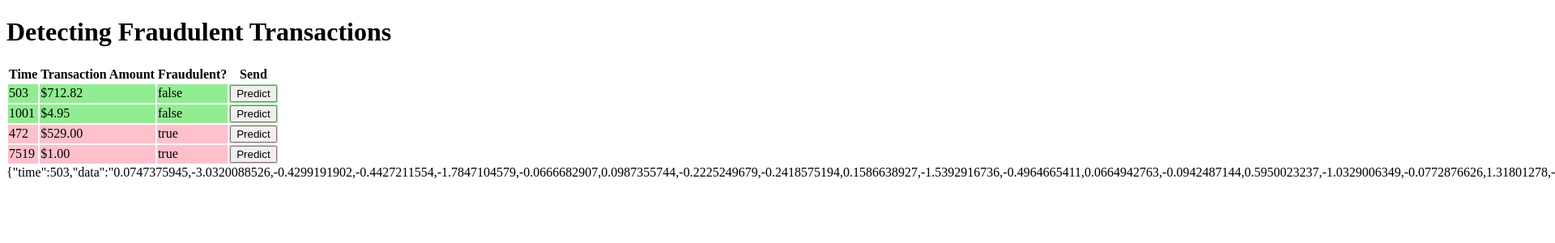
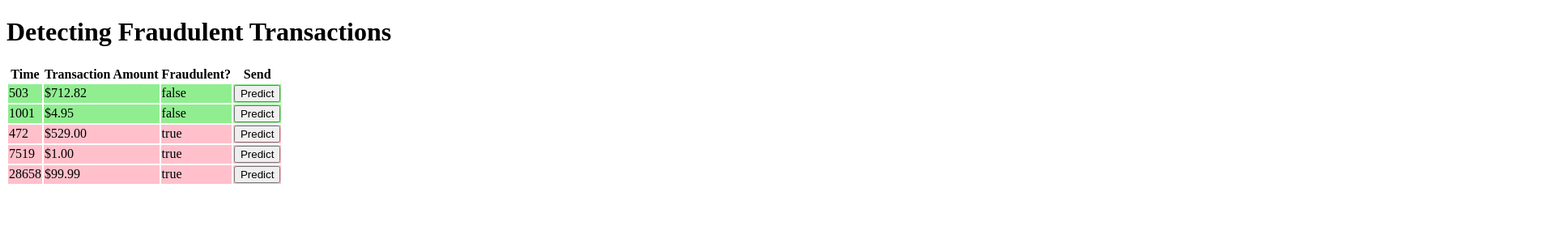
Before and after one commit to aotran/codefest-machine-learning-angular-front, an Angular app: page / in a window 1280 px wide. Shown: the top 300 px of the page at 81% size, 1920 px wide, since content can reach past the window. Built offline with nearby package versions, Linux system fonts and the light colour scheme.

Commit message:
added selection style to datapoint and more datapoints

```diff
--- a/src/app/data-table/data-table.component.css
+++ b/src/app/data-table/data-table.component.css
@@ -4,3 +4,7 @@
 .valid {
     background-color: lightgreen;
 }
+.selected {
+    border: 1px solid black;
+    text-decoration: underline;
+}
--- a/src/app/data-table/data-table.component.html
+++ b/src/app/data-table/data-table.component.html
@@ -7,11 +7,11 @@
     </tr>
     <tbody>
         <tr *ngFor="let point of datapoints" [ngClass]="point.fraudClass ? 'fraud' : 'valid'">
-            <td>{{point.time}}</td>
-            <td>{{point.amount | currency:'USD'}}</td>
-            <td>{{point.fraudClass}}</td>
-            <td><button (click)="sendData(point)">Predict</button></td>
+            <td [class.selected]="point === selectedPoint">{{point.time}}</td>
+            <td [class.selected]="point === selectedPoint">{{point.amount | currency:'USD'}}</td>
+            <td [class.selected]="point === selectedPoint">{{point.fraudClass}}</td>
+            <td [class.selected]="point === selectedPoint"><button (click)="sendData(point)">Predict</button></td>
         </tr>
     </tbody>
 </table>
-<div>{{prediction}}</div>
+<div *ngIf="prediction">Sagemaker model predicts this datapoint to be: {{prediction}}</div>
--- a/src/app/data-table/data-table.component.ts
+++ b/src/app/data-table/data-table.component.ts
@@ -11,7 +11,8 @@ import { FetchApiService } from '../fetch-api.service';
 export class DataTableComponent implements OnInit {
 
   datapoints = DATA;
-  prediction: string = JSON.stringify(DATA[0]);
+  prediction?: string;
+  selectedPoint?: DataPoint;
 
   constructor(private fetchApi: FetchApiService) { }
 
@@ -19,6 +20,7 @@ export class DataTableComponent implements OnInit {
   }
 
   sendData(point: DataPoint) {
+    this.selectedPoint = point;
     //conversion to object format
     let convertedPoint = {data: ''};
     convertedPoint.data += point.time + ",";
--- a/src/app/mock-data.ts
+++ b/src/app/mock-data.ts
@@ -4,5 +4,6 @@ export const DATA: DataPoint[] = [
   {time: 503.0, data: "0.0747375945,-3.0320088526,-0.4299191902,-0.4427211554,-1.7847104579,-0.0666682907,0.0987355744,-0.2225249679,-0.2418575194,0.1586638927,-1.5392916736,-0.4964665411,0.0664942763,-0.0942487144,0.5950023237,-1.0329006349,-0.0772876626,1.31801278,-0.3909271928,0.9678686614,-0.0789272087,-1.2472417073,-0.6204017526,-0.3685448487,-0.0733586127,1.296834824,-0.1927596811,0.1214402647", amount: 712.82, fraudClass: false},
   {time: 1001.0, data: "-0.6769908959,1.2016834546,1.5944767939,-0.0034371342,-0.2691850081,-1.1135402245,0.6880849422,-0.0740975638,-0.2146807267,-0.0001551134,-0.0952284333,0.0330933647,-0.0923705635,0.1048146241,0.8483401916,0.0865294804,-0.2795451127,-0.4677517125,-0.1378753827,0.2029988837,-0.2397238026,-0.56306139,0.0240605683,0.6877439623,-0.189759346,0.0561535027,0.3772420122,0.1815333458", amount: 4.95, fraudClass: false},
   {time: 472.0, data: "-3.043540624,-3.1573071209,1.08846278,2.2886436184,1.3598051297,-1.064822523,0.3255742662,-0.0677936532,-0.2709528362,-0.8385865646,-0.4145754483,-0.5031408596,0.6765015446,-1.6920289331,2.0006348391,0.6667796959,0.5997174138,1.7253210075,0.2833448301,2.1023387926,0.6616959248,0.435477209,1.3759657425,-0.2938031527,0.2797980318,-0.1453617148,-0.2527731225,0.0357642252", amount: 529.0, fraudClass: true},
-  {time: 7519.0, data: "1.2342350461,3.0197404207,-4.3045968848,4.7327951304,3.6242008306,-1.3577456632,1.7134449879,-0.4963584871,-1.2828578204,-2.4474692551,2.101343865,-4.6096283906,1.4643776248,-6.0793371931,-0.3392373727,2.5818509538,6.7393843848,3.0424931783,-2.7218531222,0.0090608364,-0.3790683071,-0.7041810322,-0.6568047563,-1.6326529569,1.4889014484,0.5667972735,-0.0100162235,0.1467927349", amount: 1.0, fraudClass: true}
+  {time: 7519.0, data: "1.2342350461,3.0197404207,-4.3045968848,4.7327951304,3.6242008306,-1.3577456632,1.7134449879,-0.4963584871,-1.2828578204,-2.4474692551,2.101343865,-4.6096283906,1.4643776248,-6.0793371931,-0.3392373727,2.5818509538,6.7393843848,3.0424931783,-2.7218531222,0.0090608364,-0.3790683071,-0.7041810322,-0.6568047563,-1.6326529569,1.4889014484,0.5667972735,-0.0100162235,0.1467927349", amount: 1.0, fraudClass: true},
+  {time: 28658.0, data: "-28.524267593840605,15.876922987953598,-29.4687320925264,6.44759140152748,-20.7860000418837,-4.86561341755669,-19.501084075071198,18.7488719520883,-3.6429898192526298,-7.93964241937325,4.1846736894250895,-5.83507521523889,1.21595964527928,-5.33014378246253,-0.11863113815332199,-5.36777527618834,-11.4317569116986,-4.69692444373293,0.69268841200477,1.7068890619925001,1.8057697839260802,-2.11937616760819,-1.31744962200248,0.169845630469178,2.05168733506275,-0.210502000459411,1.30173396497076,0.38024618141850897", amount: 99.99, fraudClass: true}
   ];
```
